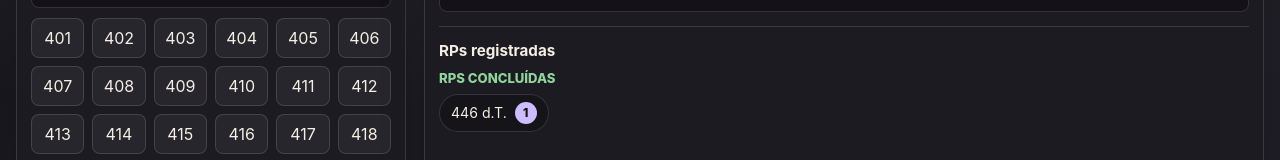
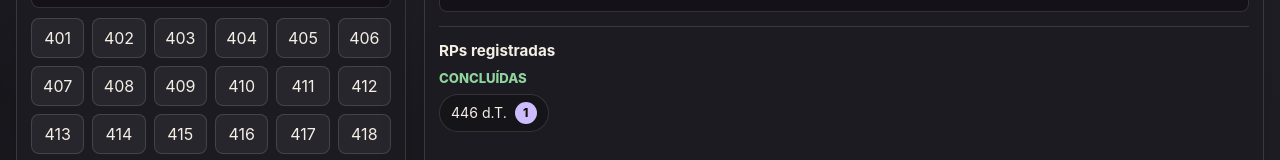
Before and after one commit to milacirne/calendar_app, a React (Vite) app: page / in a window 1280 px wide. Shown: the part 431-591 px from the top of the page. Built offline with nearby package versions, Linux system fonts and the light colour scheme.

Commit message:
frontend fix

```diff
--- a/src/components/RegisteredRpsNavigator.tsx
+++ b/src/components/RegisteredRpsNavigator.tsx
@@ -10,9 +10,9 @@ interface RegisteredRpsNavigatorProps {
 }
 
 const statusSections: Array<{ status: EventStatus; title: string }> = [
-  { status: "ongoing", title: "RPs em andamento" },
-  { status: "completed", title: "RPs concluídas" },
-  { status: "paused", title: "RPs pausadas" },
+  { status: "ongoing", title: "Em andamento" },
+  { status: "completed", title: "Concluídas" },
+  { status: "paused", title: "Pausadas" },
 ];
 
 function formatMonthShortcut(monthId: number, monthName: string) {
```
